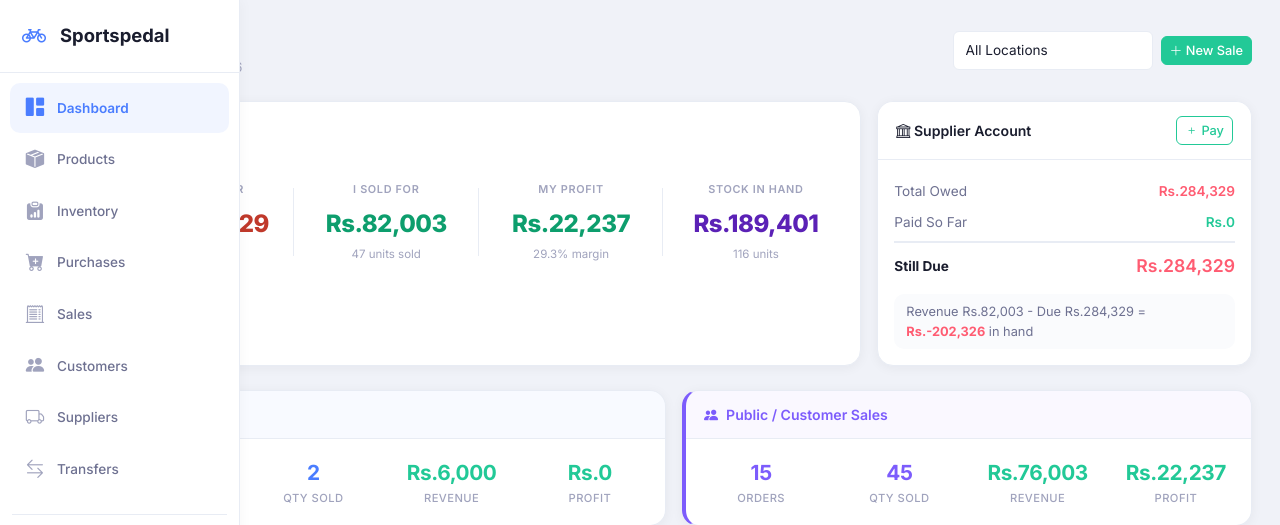
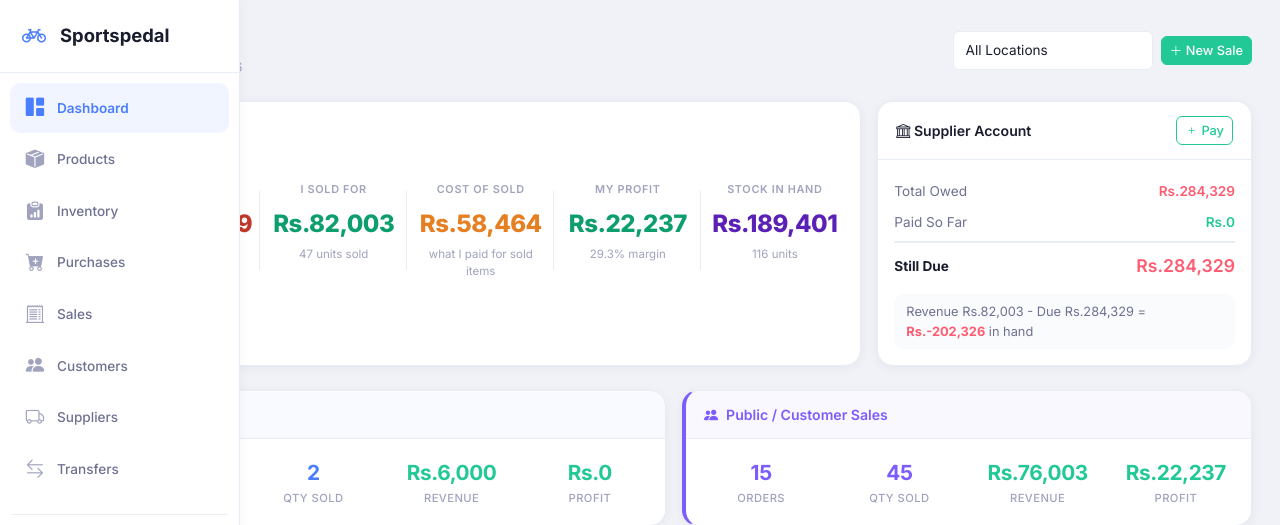
Before and after one commit to Laaxxmm/sportspedal, a Flask app: page / in a window 1280 px wide. Shown: the top 525 px of the page. Run offline with Flask 3, Linux system fonts and the light colour scheme; a user stored in the database is signed in; data comes from the database, SQL or seed files in the repository; data that the repository does not hold is empty; some libraries are stand-ins or nearby versions.

Commit message:
Add 'Cost of Sold' KPI to Money Flow card
Shows the actual cost of goods sold (what you paid for the items
you sold). Revenue - Cost of Sold = Profit.

Co-Authored-By: Claude Opus 4.6 (1M context) <noreply@anthropic.com>

```diff
--- a/app/templates/dashboard.html
+++ b/app/templates/dashboard.html
@@ -31,22 +31,27 @@
         <div class="money-flow-card" style="height:100%; padding: 24px;">
             <div style="font-weight:600; font-size:0.88rem; margin-bottom:18px; color:rgba(26,29,46,0.7);"><i class="bi bi-currency-rupee"></i> Money Flow</div>
             <div class="row">
-                    <div class="col-md-3 flow-item">
+                    <div class="col flow-item">
                         <div class="flow-label">I Bought For</div>
                         <div class="flow-value" style="color:#c0392b;">Rs.{{ "{:,.0f}".format(total_purchase_cost) }}</div>
                         <div class="flow-sub">from supplier</div>
                     </div>
-                    <div class="col-md-3 flow-item">
+                    <div class="col flow-item">
                         <div class="flow-label">I Sold For</div>
                         <div class="flow-value" style="color:#0d9e6d;">Rs.{{ "{:,.0f}".format(total_revenue) }}</div>
                         <div class="flow-sub">{{ total_units_sold }} units sold</div>
                     </div>
-                    <div class="col-md-3 flow-item">
+                    <div class="col flow-item">
+                        <div class="flow-label">Cost of Sold</div>
+                        <div class="flow-value" style="color:#e67e22;">Rs.{{ "{:,.0f}".format(total_cogs) }}</div>
+                        <div class="flow-sub">what I paid for sold items</div>
+                    </div>
+                    <div class="col flow-item">
                         <div class="flow-label">My Profit</div>
                         <div class="flow-value" style="color:{{ '#0d9e6d' if gross_profit >= 0 else '#c0392b' }};">Rs.{{ "{:,.0f}".format(gross_profit) }}</div>
                         <div class="flow-sub">{{ "{:.1f}".format(profit_margin) }}% margin</div>
                     </div>
-                    <div class="col-md-3 flow-item">
+                    <div class="col flow-item">
                         <div class="flow-label">Stock in Hand</div>
                         <div class="flow-value" style="color:#5b21b6;">Rs.{{ "{:,.0f}".format(stock_value) }}</div>
                         <div class="flow-sub">{{ total_stock_units }} units</div>
```
